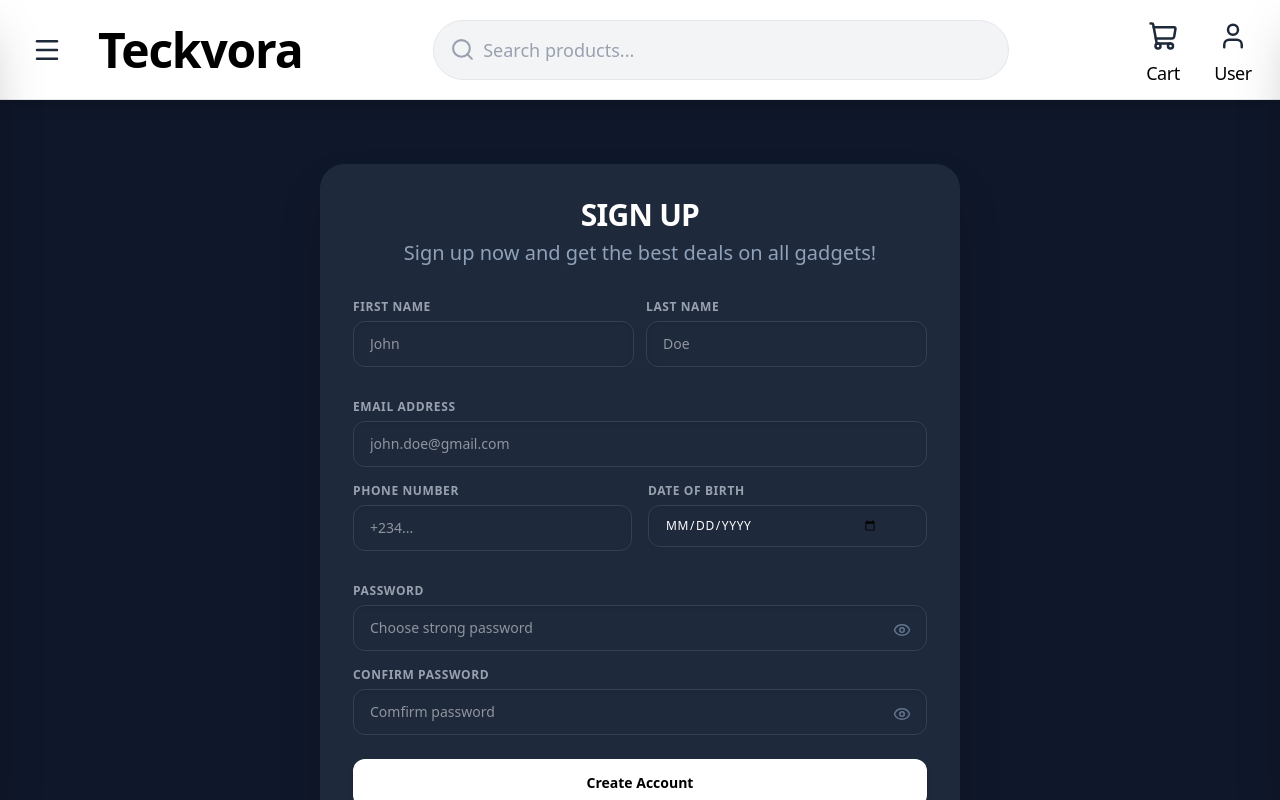
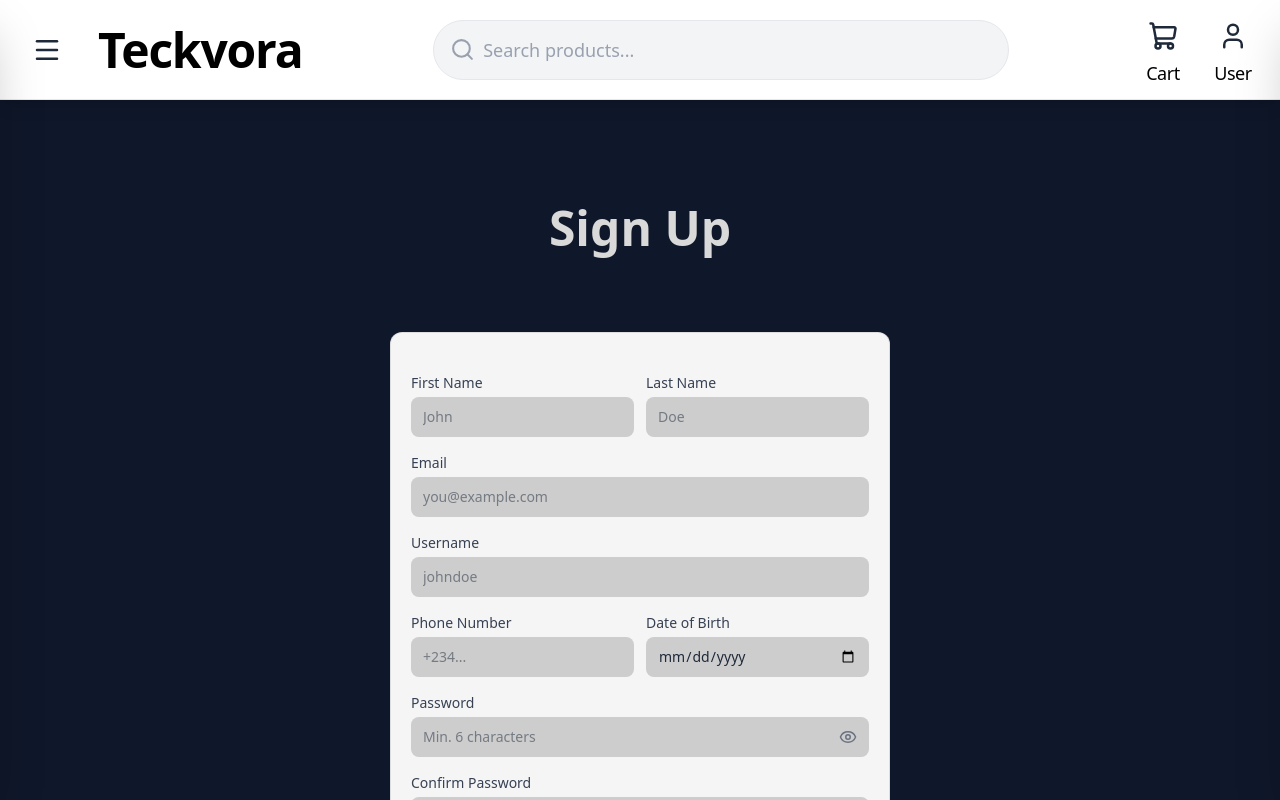
Before and after one commit to oghenetejirinowumi/CSC202-GROUP6-ECOMMERCE, a Next.js app in the folder frontend/: page /profile in a window 1280 px wide. Shown: the top 800 px of the page. Built offline with nearby package versions, Linux system fonts and the light colour scheme; no server answers.

Commit message:
Implementation of Chidera's Sign Up & Log In Feature

```diff
--- a/frontend/app/profile/page.tsx
+++ b/frontend/app/profile/page.tsx
@@ -2,37 +2,65 @@
 "use client";
 
 import React, { useState, useEffect } from "react";
-import { Eye, EyeOff, User as UserIcon, Mail, Phone, Calendar, ShieldCheck } from "lucide-react";
+import { Eye, EyeOff, User as UserIcon, Mail, ShieldCheck } from "lucide-react";
 
 export default function ProfilePage() {
-  // Global View States
   const [user, setUser] = useState<any>(null);
-  const [isLoginView, setIsLoginView] = useState(false); // Default: Show Sign Up first
+  const [isLoginView, setIsLoginView] = useState(false);
   const [loading, setLoading] = useState(false);
+  const [error, setError] = useState("");
+  const [successMsg, setSuccessMsg] = useState("");
 
-  // Form Field Tracking Variables
+  // Sign Up fields
   const [firstName, setFirstName] = useState("");
   const [lastName, setLastName] = useState("");
   const [email, setEmail] = useState("");
   const [username, setUsername] = useState("");
   const [password, setPassword] = useState("");
+  const [confirmPassword, setConfirmPassword] = useState("");
   const [phoneNumber, setPhoneNumber] = useState("");
   const [birthday, setBirthday] = useState("");
   const [showPassword, setShowPassword] = useState(false);
+  const [showConfirmPassword, setShowConfirmPassword] = useState(false);
 
-  // Check for an active login session on mount
+  // Login fields — separate state so switching views doesn't bleed data
+  const [loginEmail, setLoginEmail] = useState("");
+  const [loginPassword, setLoginPassword] = useState("");
+  const [showLoginPassword, setShowLoginPassword] = useState(false);
+
+  // Rehydrate session on mount
   useEffect(() => {
-    const savedUser = localStorage.getItem("teckvora_user");
-    if (savedUser) {
-      setUser(JSON.parse(savedUser));
+    const saved = localStorage.getItem("teckvora_user");
+    if (saved) {
+      try {
+        setUser(JSON.parse(saved));
+      } catch {
+        localStorage.removeItem("teckvora_user");
+      }
     }
   }, []);
 
-  // 1. POST: Authentication Handler (Sign In Engine)
+  const switchToLogin = () => {
+    setIsLoginView(true);
+    setError("");
+    setSuccessMsg("");
+    setShowPassword(false);
+    setShowConfirmPassword(false);
+  };
+
+  const switchToSignup = () => {
+    setIsLoginView(false);
+    setError("");
+    setSuccessMsg("");
+    setShowLoginPassword(false);
+  };
+
   const handleLogin = async (e: React.FormEvent) => {
     e.preventDefault();
-    if (!email || !password) {
-      alert("Please enter both your email address and password profile.");
+    setError("");
+
+    if (!loginEmail || !loginPassword) {
+      setError("Please fill in all fields.");
       return;
     }
 
@@ -41,56 +69,57 @@ export default function ProfilePage() {
       const res = await fetch("http://localhost:50000/api/login", {
         method: "POST",
         headers: { "Content-Type": "application/json" },
-        body: JSON.stringify({ email, password }),
+        body: JSON.stringify({ email: loginEmail, password: loginPassword }),
       });
-
       const data = await res.json();
       if (res.ok) {
         localStorage.setItem("teckvora_user", JSON.stringify(data.user));
         setUser(data.user);
       } else {
-        alert(data.error || "Invalid sign-in credentials.");
+        setError(data.error || "Invalid email or password.");
       }
-    } catch (err) {
-      alert("Could not connect to authentication services.");
+    } catch {
+      setError("Could not connect to server. Is the backend running?");
     } finally {
       setLoading(false);
     }
   };
 
-  // 2. POST: Registration Handler (Sign Up Engine)
   const handleSignup = async (e: React.FormEvent) => {
     e.preventDefault();
-    if (!firstName || !lastName || !email || !username || !password || !phoneNumber || !birthday) {
-      alert("Please complete all mandatory field verification paths.");
+    setError("");
+
+    if (!firstName || !lastName || !email || !username || !password || !confirmPassword || !phoneNumber || !birthday) {
+      setError("Please fill in all fields.");
+      return;
+    }
+    if (password.length < 6) {
+      setError("Password must be at least 6 characters.");
+      return;
+    }
+    if (password !== confirmPassword) {
+      setError("Passwords do not match.");
       return;
     }
 
     setLoading(true);
     try {
-      // Combines tracking elements for registration processing pools
       const res = await fetch("http://localhost:50000/api/register", {
         method: "POST",
         headers: { "Content-Type": "application/json" },
-        body: JSON.stringify({
-          username,
-          email,
-          password,
-          // Metadata package payload block ready for your teammate's email handler scripts
-          meta: { firstName, lastName, phoneNumber, birthday }
-        }),
+        body: JSON.stringify({ username, email, password }),
+        // NOTE FOR BACKEND TEAM: when ready, add firstName, lastName,
+        // phoneNumber, birthday to the users table and include them here.
       });
-
       const data = await res.json();
       if (res.ok) {
-        alert("Account setup completed! Proceeding to account sign-in step.");
-        setIsLoginView(true); // Toggle to login view
-        setPassword("");
+        setSuccessMsg("Account created! You can now sign in.");
+        switchToLogin();
       } else {
-        alert(data.error || "Registration validation error encountered.");
+        setError(data.error || "Something went wrong. Please try again.");
       }
-    } catch (err) {
-      alert("Database link connection refused by background server nodes.");
+    } catch {
+      setError("Could not connect to server. Is the backend running?");
     } finally {
       setLoading(false);
     }
@@ -99,255 +128,297 @@ export default function ProfilePage() {
   const handleLogout = () => {
     localStorage.removeItem("teckvora_user");
     setUser(null);
-    setIsLoginView(false);
+    setLoginEmail("");
+    setLoginPassword("");
+    setError("");
+    setSuccessMsg("");
   };
 
-  // Styles configuration classes
-  const inputContainerClass = "relative w-full mb-4";
-  const labelClass = "block mb-1.5 text-xs font-bold uppercase tracking-wider text-gray-400";
-  const fieldInputClass = "w-full pl-4 pr-12 py-3 bg-[#1E293B] border border-slate-700 rounded-xl text-white outline-none focus:border-slate-400 transition-all text-sm shadow-inner";
+  const inputClass =
+    "w-full px-3 py-2.5 bg-[#cdcdcd] border-none rounded-lg outline-none text-gray-800 text-sm";
 
-  // --- VIEW CONDITION A: USER IS LOGGED IN ---
+  const labelClass = "block mb-1 text-sm text-gray-700";
+
+  // ── LOGGED IN ───────────────────────────────────────────────────────────────
   if (user) {
     return (
-      <div className="min-h-screen bg-[#0F172A] py-16 px-6">
-        <div className="max-w-2xl mx-auto bg-[#1E293B] rounded-3xl p-8 border border-slate-800 shadow-2xl text-white">
-          <div className="flex items-center gap-4 border-b border-slate-800 pb-6 mb-6">
-            <div className="p-4 bg-slate-800 rounded-2xl border border-slate-700">
-              <UserIcon size={40} className="text-slate-300" />
+      <div className="px-5 py-10 bg-[#0F172A] min-h-screen">
+        <h2 className="text-center mt-16 text-5xl font-bold text-[#d9d9d9]">
+          My Account
+        </h2>
+
+        <div className="px-5 py-10 bg-[#f5f5f5] rounded-xl border border-[#cdcdcd99] max-w-[500px] mx-auto mt-20">
+
+          <div className="flex items-center gap-4 mb-6 pb-6 border-b border-gray-200">
+            <div className="p-3 bg-gray-200 rounded-full">
+              <UserIcon size={32} className="text-gray-600" />
             </div>
             <div>
-              <h1 className="text-3xl font-black tracking-tight">{user.username}</h1>
-              <p className="text-sm text-slate-400 font-medium">Customer Session Account Dashboard</p>
+              <h3 className="text-xl font-bold text-gray-900">{user.username}</h3>
+              <p className="text-sm text-gray-500">{user.email}</p>
             </div>
           </div>
 
-          <div className="grid grid-cols-1 md:grid-cols-2 gap-4 mb-8">
-            <div className="p-4 bg-[#0F172A]/50 rounded-2xl border border-slate-800 flex items-center gap-3">
-              <Mail className="text-slate-500" size={20} />
-              <div>
-                <p className="text-xs text-slate-500 font-bold uppercase">Email Address</p>
-                <p className="text-sm font-semibold">{user.email}</p>
+          <div className="grid grid-cols-2 gap-3 mb-6">
+            <div className="p-3 bg-white rounded-lg border border-gray-200 flex items-center gap-2">
+              <Mail className="text-gray-400 shrink-0" size={16} />
+              <div className="min-w-0">
+                <p className="text-xs text-gray-400 uppercase font-semibold mb-0.5">Email</p>
+                <p className="text-sm font-medium text-gray-800 truncate">{user.email}</p>
               </div>
             </div>
-            <div className="p-4 bg-[#0F172A]/50 rounded-2xl border border-slate-800 flex items-center gap-3">
-              <ShieldCheck className="text-slate-500" size={20} />
+            <div className="p-3 bg-white rounded-lg border border-gray-200 flex items-center gap-2">
+              <ShieldCheck className="text-green-500 shrink-0" size={16} />
               <div>
-                <p className="text-xs text-slate-500 font-bold uppercase">Account Status</p>
-                <p className="text-sm font-semibold text-emerald-400">Verified Client</p>
+                <p className="text-xs text-gray-400 uppercase font-semibold mb-0.5">Status</p>
+                <p className="text-sm font-medium text-green-600">Active</p>
               </div>
             </div>
           </div>
 
-          {/* This empty placeholder section is ready for your team members to add things like past orders later */}
-          <div className="rounded-2xl border border-dashed border-slate-700 p-8 text-center text-slate-500 mb-8 font-medium text-sm">
-            No recent transaction history recorded in this account branch block.
+          {/* Order history — backend deliverable */}
+          {/* BACKEND TEAM: need GET /api/orders/user/:userId */}
+          <div className="mb-6">
+            <p className="text-sm font-semibold text-gray-700 uppercase tracking-wide mb-3">
+              Order History
+            </p>
+            <div className="rounded-lg border border-dashed border-gray-300 p-8 text-center text-gray-400 text-sm">
+              No orders yet.
+            </div>
           </div>
 
           <button
             onClick={handleLogout}
-            className="w-full md:w-auto px-8 py-3 bg-red-600/10 border border-red-500/30 text-red-400 font-bold rounded-xl hover:bg-red-600 hover:text-white transition-all text-sm cursor-pointer"
+            className="block mx-auto px-12 py-3 bg-[#0F172A] text-white border-none rounded-full cursor-pointer hover:opacity-90 transition-opacity"
           >
-            Sign Out of Session
+            Sign Out
           </button>
         </div>
       </div>
     );
   }
 
-  // --- VIEW CONDITION B: INTERACTIVE REGISTRATION GATEWAY ---
+  // ── SIGN IN VIEW ─────────────────────────────────────────────────────────────
+  if (isLoginView) {
     return (
-    <div className="min-h-screen bg-[#0F172A] flex flex-col justify-center py-16 px-6">
-      <div className="max-w-160 w-full mx-auto bg-[#1E293B] rounded-3xl border border-slate-800 shadow-2xl overflow-hidden p-8">
+      <div className="px-5 py-10 bg-[#0F172A] min-h-screen">
+        <h2 className="text-center mt-16 text-5xl font-bold text-[#d9d9d9]">
+          Sign In
+        </h2>
 
-        <div className="text-center mb-8">
-          <h2 className="text-3xl font-bold tracking-tight text-white uppercase">
-            {isLoginView ? "Sign In" : "Sign Up"}
-          </h2>
-          <p className="text-slate-400 text-xl mt-1.5 font-medium">
-            {isLoginView ? "Welcome back to Teckvora systems" : "Sign up now and get the best deals on all gadgets!"}
-          </p>
+        <div className="px-5 py-10 bg-[#f5f5f5] rounded-xl border border-[#cdcdcd99] max-w-[500px] mx-auto mt-20">
+
+          {error && (
+            <div className="mb-4 px-4 py-3 bg-red-100 border border-red-300 rounded-lg text-red-700 text-sm">
+              {error}
             </div>
+          )}
+          {successMsg && (
+            <div className="mb-4 px-4 py-3 bg-green-100 border border-green-300 rounded-lg text-green-700 text-sm">
+              {successMsg}
+            </div>
+          )}
 
-        {isLoginView ? (
-          // LOGIN VIEW CARD
-          <form onSubmit={handleLogin} className="space-y-4">
-            <div className={inputContainerClass}>
-              <label className={labelClass}>Email Address</label>
+          <form onSubmit={handleLogin} noValidate>
+
+            <div className="mb-4">
+              <label className={labelClass}>Email</label>
               <input
                 type="email"
-                value={email}
-                onChange={(e) => setEmail(e.target.value)}
-                className={fieldInputClass}
-                placeholder="name@example.com"
+                value={loginEmail}
+                onChange={(e) => setLoginEmail(e.target.value)}
+                className={inputClass}
+                placeholder="you@example.com"
               />
             </div>
 
-            <div className={inputContainerClass}>
-              <label className={labelClass}>Password Profile</label>
+            <div className="mb-4">
+              <label className={labelClass}>Password</label>
+              <div className="relative">
                 <input
-                type={showPassword ? "text" : "password"}
-                value={password}
-                onChange={(e) => setPassword(e.target.value)}
-                className={fieldInputClass}
+                  type={showLoginPassword ? "text" : "password"}
+                  value={loginPassword}
+                  onChange={(e) => setLoginPassword(e.target.value)}
+                  className={`${inputClass} pr-10`}
                   placeholder="••••••••"
                 />
                 <button
                   type="button"
-                onClick={() => setShowPassword(!showPassword)}
-                className="absolute right-4 top-9.5 text-slate-500 hover:text-slate-300 transition-colors"
+                  onClick={() => setShowLoginPassword(!showLoginPassword)}
+                  className="absolute right-3 top-1/2 -translate-y-1/2 text-gray-500 hover:text-gray-700"
                 >
-                {showPassword ? <EyeOff size={18} /> : <Eye size={18} />}
+                  {showLoginPassword ? <EyeOff size={18} /> : <Eye size={18} />}
                 </button>
+              </div>
             </div>
 
             <button
               type="submit"
               disabled={loading}
-              className="w-full py-3.5 bg-white text-black font-extrabold rounded-xl hover:bg-slate-200 transition-all text-sm shadow-md disabled:opacity-50 cursor-pointer"
+              className="block mx-auto px-12 py-3 bg-[#0F172A] text-white border-none rounded-full cursor-pointer hover:opacity-90 transition-opacity disabled:opacity-50"
             >
-              {loading ? "Authenticating Data..." : "Sign In"}
+              {loading ? "Signing in…" : "Sign In"}
             </button>
 
-            <p className="text-center text-xs text-slate-400 mt-4 font-medium">
-              Dont have an account?{" "}
+            <p className="text-center mt-6 text-sm text-gray-600">
+              Don't have an account?{" "}
               <button
                 type="button"
-                onClick={() => { setIsLoginView(false); setShowPassword(false); }}
-                className="text-white underline font-bold"
+                onClick={switchToSignup}
+                className="text-[#0F172A] font-semibold underline hover:opacity-70 transition-opacity"
               >
-                Sign Up Here
+                Create a new account
               </button>
             </p>
           </form>
-        ) : (
-          // SIGN UP VIEW CARD
-          <form onSubmit={handleSignup} className="space-y-4">
-            <div className="grid grid-cols-2 gap-3">
-              <div className={inputContainerClass}>
+        </div>
+      </div>
+    );
+  }
+
+  // ── SIGN UP VIEW ─────────────────────────────────────────────────────────────
+  return (
+    <div className="px-5 py-10 bg-[#0F172A] min-h-screen">
+      <h2 className="text-center mt-16 text-5xl font-bold text-[#d9d9d9]">
+        Sign Up
+      </h2>
+
+      <div className="px-5 py-10 bg-[#f5f5f5] rounded-xl border border-[#cdcdcd99] max-w-[500px] mx-auto mt-20">
+
+        {error && (
+          <div className="mb-4 px-4 py-3 bg-red-100 border border-red-300 rounded-lg text-red-700 text-sm">
+            {error}
+          </div>
+        )}
+
+        <form onSubmit={handleSignup} noValidate>
+
+          <div className="grid grid-cols-2 gap-3 mb-4">
+            <div>
               <label className={labelClass}>First Name</label>
               <input
                 type="text"
                 value={firstName}
                 onChange={(e) => setFirstName(e.target.value)}
-                  className={fieldInputClass}
+                className={inputClass}
                 placeholder="John"
               />
             </div>
-              <div className={inputContainerClass}>
+            <div>
               <label className={labelClass}>Last Name</label>
               <input
                 type="text"
                 value={lastName}
                 onChange={(e) => setLastName(e.target.value)}
-                  className={fieldInputClass}
+                className={inputClass}
                 placeholder="Doe"
               />
             </div>
           </div>
 
-            <div className={inputContainerClass}>
-              <label className={labelClass}>Email Address</label>
+          <div className="mb-4">
+            <label className={labelClass}>Email</label>
             <input
               type="email"
               value={email}
               onChange={(e) => setEmail(e.target.value)}
-                className={fieldInputClass}
-                placeholder="john.doe@gmail.com"
+              className={inputClass}
+              placeholder="you@example.com"
             />
           </div>
 
-            {/* <div className={inputContainerClass}>
+          <div className="mb-4">
             <label className={labelClass}>Username</label>
             <input
               type="text"
               value={username}
               onChange={(e) => setUsername(e.target.value)}
-                className={fieldInputClass}
+              className={inputClass}
               placeholder="johndoe"
             />
-            </div> */}
+          </div>
 
-            <div className="grid grid-cols-2 gap-4">
-              <div className={inputContainerClass}>
+          <div className="grid grid-cols-2 gap-3 mb-4">
+            <div>
               <label className={labelClass}>Phone Number</label>
               <input
                 type="tel"
                 value={phoneNumber}
                 onChange={(e) => setPhoneNumber(e.target.value)}
-                  className={fieldInputClass}
+                className={inputClass}
                 placeholder="+234..."
               />
             </div>
-              <div className={inputContainerClass}>
+            <div>
               <label className={labelClass}>Date of Birth</label>
               <input
                 type="date"
                 value={birthday}
                 onChange={(e) => setBirthday(e.target.value)}
-                  className={`${fieldInputClass} uppercase tracking-wider text-xs text-slate-400`}
+                className={inputClass}
               />
             </div>
           </div>
 
-            <div className={inputContainerClass}>
+          <div className="mb-4">
             <label className={labelClass}>Password</label>
+            <div className="relative">
               <input
                 type={showPassword ? "text" : "password"}
                 value={password}
                 onChange={(e) => setPassword(e.target.value)}
-                className={fieldInputClass}
-                placeholder="Choose strong password"
+                className={`${inputClass} pr-10`}
+                placeholder="Min. 6 characters"
               />
-
               <button
                 type="button"
                 onClick={() => setShowPassword(!showPassword)}
-                className="absolute right-4 top-9.5 text-slate-500 hover:text-slate-300 transition-colors"
+                className="absolute right-3 top-1/2 -translate-y-1/2 text-gray-500 hover:text-gray-700"
               >
                 {showPassword ? <EyeOff size={18} /> : <Eye size={18} />}
               </button>
             </div>
+          </div>
 
-            <div className={inputContainerClass}>
+          <div className="mb-6">
             <label className={labelClass}>Confirm Password</label>
+            <div className="relative">
               <input
-                type={showPassword ? "text" : "password"}
-                value={password}
-                onChange={(e) => setPassword(e.target.value)}
-                className={fieldInputClass}
-                placeholder="Comfirm password"
+                type={showConfirmPassword ? "text" : "password"}
+                value={confirmPassword}
+                onChange={(e) => setConfirmPassword(e.target.value)}
+                className={`${inputClass} pr-10`}
+                placeholder="Re-enter your password"
               />
-
               <button
                 type="button"
-                onClick={() => setShowPassword(!showPassword)}
-                className="absolute right-4 top-9.5 text-slate-500 hover:text-slate-300 transition-colors"
+                onClick={() => setShowConfirmPassword(!showConfirmPassword)}
+                className="absolute right-3 top-1/2 -translate-y-1/2 text-gray-500 hover:text-gray-700"
               >
-                {showPassword ? <EyeOff size={18} /> : <Eye size={18} />}
+                {showConfirmPassword ? <EyeOff size={18} /> : <Eye size={18} />}
               </button>
+            </div>
           </div>
 
           <button
             type="submit"
             disabled={loading}
-              className="w-full py-3.5 bg-white text-black font-extrabold rounded-xl hover:bg-slate-200 transition-all text-sm shadow-md disabled:opacity-50 mt-2 cursor-pointer"
+            className="block mx-auto px-12 py-3 bg-[#0F172A] text-white border-none rounded-full cursor-pointer hover:opacity-90 transition-opacity disabled:opacity-50"
           >
-              {loading ? "Processing Registration Securely..." : "Create Account"}
+            {loading ? "Creating account…" : "Sign Up"}
           </button>
 
-            <p className="text-center text-xs text-slate-400 mt-4 font-medium">
-              Already have an active account configuration?{" "}
+          <p className="text-center mt-6 text-sm text-gray-600">
+            Already have an account?{" "}
             <button
               type="button"
-                onClick={() => { setIsLoginView(true); setShowPassword(false); }}
-                className="text-white underline font-bold"
+              onClick={switchToLogin}
+              className="text-[#0F172A] font-semibold underline hover:opacity-70 transition-opacity"
             >
-                Sign In Instead
+              Sign in
             </button>
           </p>
         </form>
-        )}
       </div>
     </div>
   );
```
Lines whose indentation alone changed are shown as unchanged.
